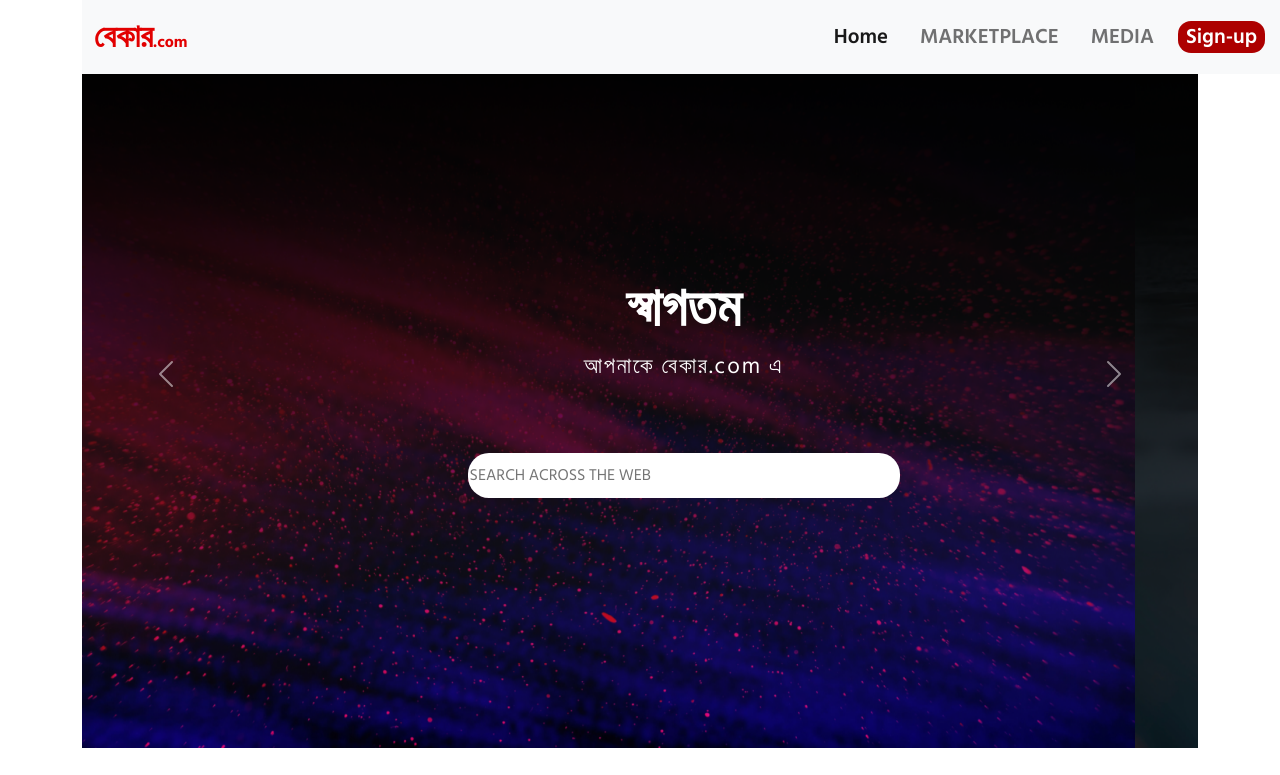
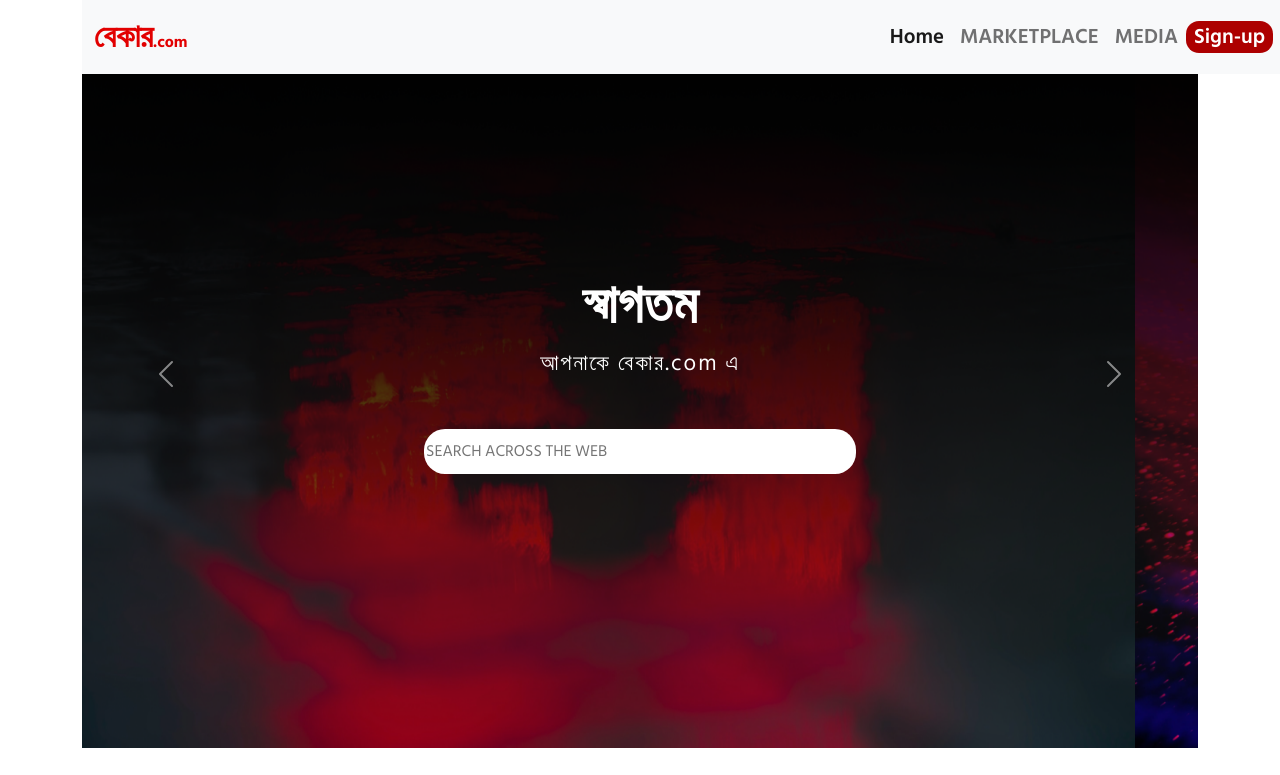
Before and after one commit to wwwhttps/newbekar, a website: page bekar.com-main/html/home.html in a window 1280 px wide. Shown: the top 775 px of the page. Drawn offline with nearby package versions, Linux system fonts and the light colour scheme; a script that the page names is missing.

Commit message:
Update home.html

```diff
--- a/bekar.com-main/html/home.html
+++ b/bekar.com-main/html/home.html
@@ -41,7 +41,7 @@ li.nav-item.mx-2 {
     align-items: center;
 }
 
-.intro-text {
+/* .intro-text {
     position: absolute;
     height: 116vh;
     display: flex;
@@ -54,7 +54,7 @@ li.nav-item.mx-2 {
 }
 .intro-con h1 {color: #fff;font-size: 3.4rem;}
 
-.intro-con p {color: #fff;letter-spacing: 2px;font-size: 1.4rem;}
+.intro-con p {color: #fff;letter-spacing: 2px;font-size: 1.4rem;} */
 
 .intro-con input {
     width: 27rem;
@@ -63,7 +63,7 @@ li.nav-item.mx-2 {
     border: none;
     outline: none;
 }
-.in-text {position: relative;height: 11rem;}
+/* .in-text {position: relative;height: 11rem;} */
 .wrrap-new {
     min-height: 200vh;
 }
@@ -192,12 +192,38 @@ figcaption.img-text h2 {
 figure img:hover {
     transform: scale(1.2);
 }
+.intro-text {
+    position: absolute;
+    z-index: 435;
+    color: #fff;
+    height: 100%;
+    display: flex;
+    align-items: center;
+    justify-content: center;
+    text-align: center;
+    width: 100%;
+}
+body {
+    overflow: hidden;
+    box-sizing: border-box;
+    overflow-y: auto;
+}
+ul.navbar-nav.ms-auto.mb-2.mb-lg-0 {
+    text-align: center;
+    justify-content: center;
+    align-items: center;
+}
+.in-text h1 {font-size: 3.4rem;}
+
+.in-text p {letter-spacing: 2px;font-size: 1.4rem;}
+
+.in-text {margin-bottom: 3rem;}
 </style>
 </head>
 <body>
    <div class="container">
        <header>
-        <nav class="navbar navbar-expand-lg navbar-light bg-light">
+        <!-- <nav class="navbar navbar-expand-lg navbar-light bg-light">
             <div class="container-fluid">
               <a class="navbar-brand home-logo" href="#">বেকার<span>.com</span></a>
               <button class="navbar-toggler" type="button" data-bs-toggle="collapse" data-bs-target="#navbarSupportedContent" aria-controls="navbarSupportedContent" aria-expanded="false" aria-label="Toggle navigation">
@@ -214,16 +240,44 @@ figure img:hover {
                   <li class="nav-item  mx-2">
                     <a class="nav-link " href="categorise.html" >
                     MEDIA
-                    </a>
+                    </a> -->
                     <!-- <ul class="dropdown-menu" aria-labelledby="navbarDropdown">
                       <li><a class="dropdown-item" href="#">Action</a></li>
                       <li><a class="dropdown-item" href="#">Another action</a></li>
                       <li><hr class="dropdown-divider"></li>
                       <li><a class="dropdown-item" href="#">Something else here</a></li>
                     </ul> -->
-                  </li>
+                  <!-- </li>
                   <li class="nav-item mx-2">
                     <a class="nav-link  signup-btn" href="up.html" tabindex="-1" >Sign-up</a>
+                  </li>
+                </ul>
+
+              </div>
+            </div>
+          </nav> -->
+          <nav class="navbar navbar-expand-lg navbar-light bg-light">
+            <div class="container-fluid">
+              <a class="navbar-brand home-logo" href="#">বেকার<span>.com</span></a>
+
+              <button class="navbar-toggler" type="button" data-bs-toggle="collapse" data-bs-target="#navbarSupportedContent" aria-controls="navbarSupportedContent" aria-expanded="false" aria-label="Toggle navigation">
+                <span class="navbar-toggler-icon"></span>
+              </button>
+              <div class="collapse navbar-collapse" id="navbarSupportedContent">
+                <ul class="navbar-nav ms-auto mb-2 mb-lg-0">
+                  <li class="nav-item">
+                    <a class="nav-link active" aria-current="page" href="#">Home</a>
+                  </li>
+                  <li class="nav-item">
+                    <a class="nav-link" href="market.html">MARKETPLACE</a>
+                  </li>
+
+                  <li class="nav-item">
+                    <a class="nav-link" href="categorise.html">MEDIA</a>
+                  </li>
+                  <li class="nav-item">
+                    <a class="nav-link  signup-btn" href="up.html" tabindex="-1" >Sign-up</a>
+
                   </li>
                 </ul>
 
@@ -232,7 +286,7 @@ figure img:hover {
           </nav>
        </header>
        <main>
-         <div class="container-main">
+         <!-- <div class="container-main">
            <div class="wrrap-slider">
              <div class="intro-text">
              <div class="intro-con">
@@ -267,6 +321,42 @@ figure img:hover {
               </button>
             </div>
            </div>
+         </div> -->
+
+         <div class="slider">
+          <div id="carouselExampleControls" class="carousel slide" data-bs-ride="carousel">
+            <div class="intro-text">
+              <div class="intro-con">
+                <div class="in-text">
+                  <h1>
+                    স্বাগতম
+                   </h1>
+                   <p>আপনাকে বেকার.com এ</p>
+                </div>
+                   <input type="text" name="" id="" placeholder="SEARCH ACROSS THE WEB">
+                 </div>
+                </div>
+            <div class="carousel-inner">
+              <div class="carousel-item active">
+                <img src="../img/Group 78.png" class="d-block w-100" alt="...">
+              </div>
+              <div class="carousel-item">
+                <img src="../img/Group 77.png" class="d-block w-100" alt="...">
+              </div>
+              <div class="carousel-item">
+                <img src="../img/Group 79.png" class="d-block w-100" alt="...">
+              </div>
+            </div>
+            <button class="carousel-control-prev" type="button" data-bs-target="#carouselExampleControls" data-bs-slide="prev">
+              <span class="carousel-control-prev-icon" aria-hidden="true"></span>
+              <span class="visually-hidden">Previous</span>
+            </button>
+            <button class="carousel-control-next" type="button" data-bs-target="#carouselExampleControls" data-bs-slide="next">
+              <span class="carousel-control-next-icon" aria-hidden="true"></span>
+              <span class="visually-hidden">Next</span>
+            </button>
+          </div>
+
          </div>
          <div class="container">
            <div class="wrrap-new">
@@ -486,7 +576,7 @@ figure img:hover {
 
            </p> <p>-জ্ঞ্যানি কথাবার্তা শো তে আয়মান সাদিক</p>
          </div>
-         <div class="contact">
+         <!-- <div class="contact">
           <center>
             <h1>CONNECT US ON</h1>
             <p class="c-p"><a href="https://web.facebook.com/the.abstract.philosophers" class="mx-4 fs-2"><i class="fa-brands fa-facebook"></i></a> <a href="tel: 01735463695" class="mx-4 fs-2"><i class="fa-brands fa-whatsapp"></i></a> <a href="mailto: zannatnayem2@gmail.com" class="mx-4 fs-2"><i class="fa-solid fa-envelope"></i></a> </p>
@@ -497,7 +587,7 @@ figure img:hover {
           </p>
           </center>
 
-          </div>
+          </div> -->
         </div>
 
        </main>
```
